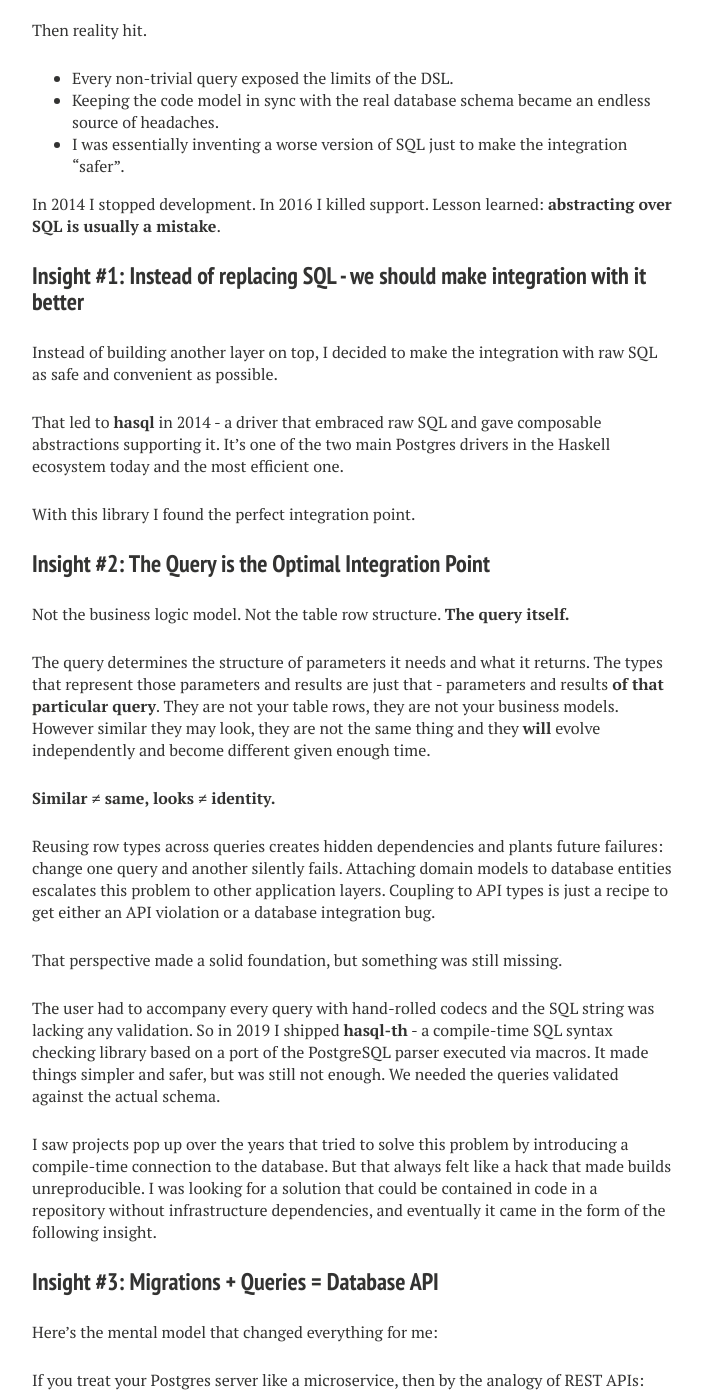
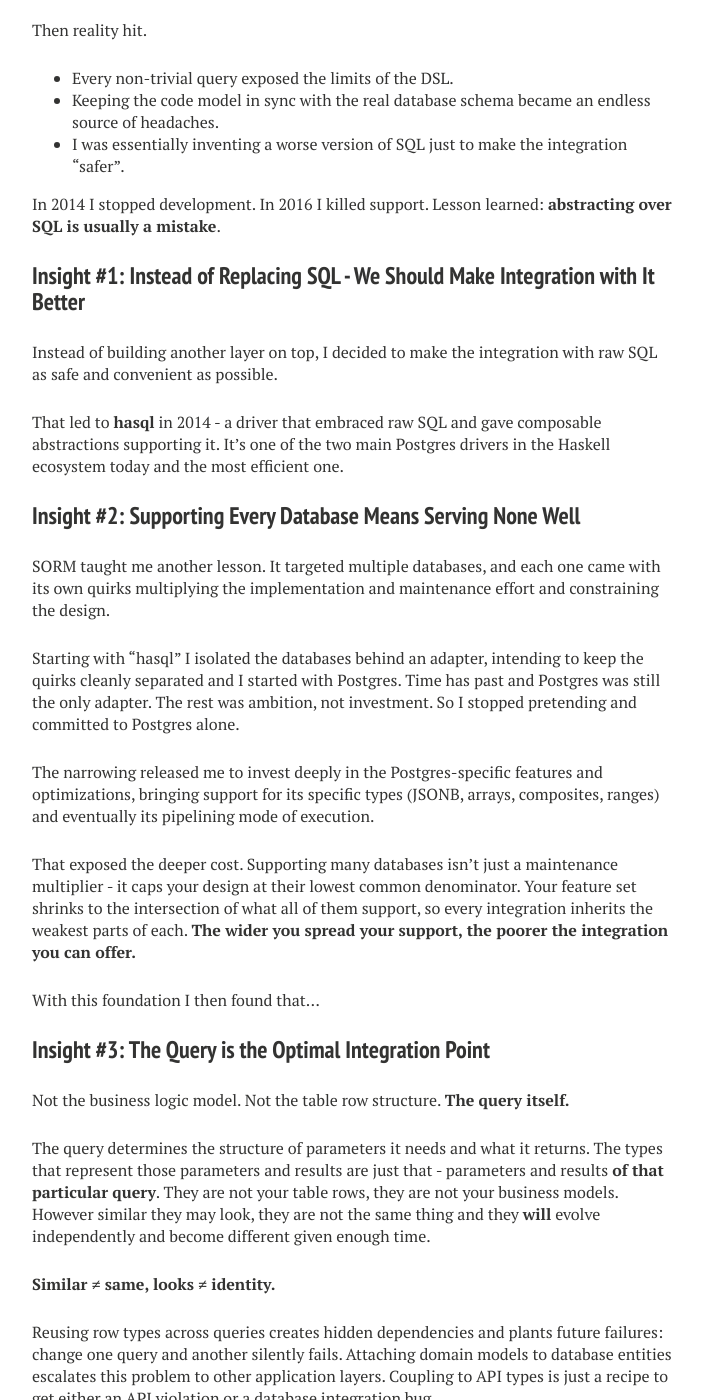
Before and after one commit to nikita-volkov/nikita-volkov.github.io, a Jekyll site: the page built from _posts/2026-04-14-pgenie-in-production-part-1.md, in a window 1280 px wide and 1400 px high, scrolled down 619 px. Shown: the whole window, without its empty margins (288-990 px from the left). Built offline with Jekyll 4.4.1, drawn with Linux system fonts in a browser that asks for light colours; nearby versions of some CDN libraries; some of the changed text lies outside the part shown.

Commit message:
Add another insight

```diff
--- a/_posts/2026-04-14-pgenie-in-production-part-1.md
+++ b/_posts/2026-04-14-pgenie-in-production-part-1.md
@@ -25,15 +25,25 @@ Then reality hit.
 
 In 2014 I stopped development. In 2016 I killed support. Lesson learned: **abstracting over SQL is usually a mistake**.
 
-### Insight #1: Instead of replacing SQL - we should make integration with it better
+### Insight #1: Instead of Replacing SQL - We Should Make Integration with It Better
 
 Instead of building another layer on top, I decided to make the integration with raw SQL as safe and convenient as possible.
 
 That led to **hasql** in 2014 - a driver that embraced raw SQL and gave composable abstractions supporting it. It's one of the two main Postgres drivers in the Haskell ecosystem today and the most efficient one.
 
-With this library I found the perfect integration point.
+### Insight #2: Supporting Every Database Means Serving None Well
 
-### Insight #2: The Query is the Optimal Integration Point
+SORM taught me another lesson. It targeted multiple databases, and each one came with its own quirks multiplying the implementation and maintenance effort and constraining the design.
+
+Starting with "hasql" I isolated the databases behind an adapter, intending to keep the quirks cleanly separated and I started with Postgres. Time has past and Postgres was still the only adapter. The rest was ambition, not investment. So I stopped pretending and committed to Postgres alone.
+
+The narrowing released me to invest deeply in the Postgres-specific features and optimizations, bringing support for its specific types (JSONB, arrays, composites, ranges) and eventually its pipelining mode of execution.
+
+That exposed the deeper cost. Supporting many databases isn't just a maintenance multiplier - it caps your design at their lowest common denominator. Your feature set shrinks to the intersection of what all of them support, so every integration inherits the weakest parts of each. **The wider you spread your support, the poorer the integration you can offer.**
+
+With this foundation I then found that...
+
+### Insight #3: The Query is the Optimal Integration Point
 
 Not the business logic model. Not the table row structure. **The query itself.**
 
```
Also changed, not shown: other parts of _posts/2026-04-14-pgenie-in-production-part-1.md (+1 -1 lines).
